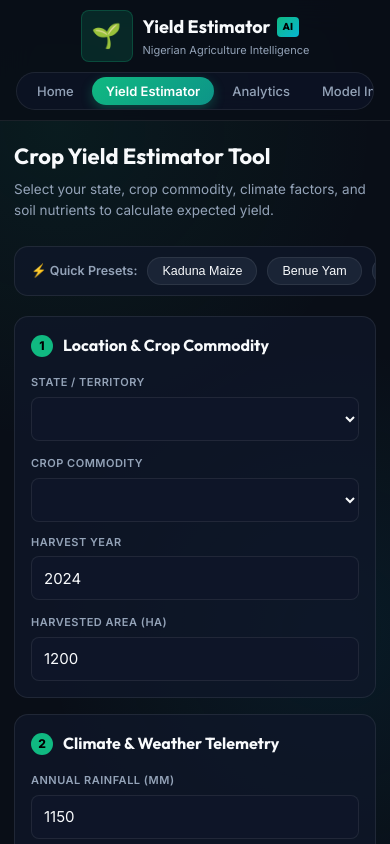
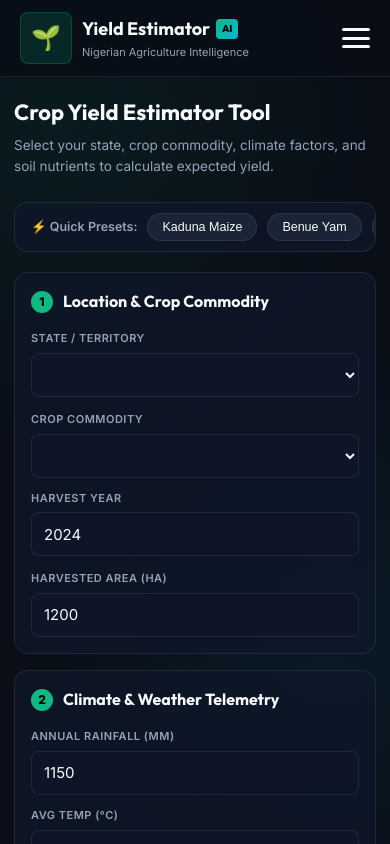
Before and after one commit to Aliyusaidubadamasi/3mtt-Final-Capstone-Project, a plain HTML site: page static/index.html in a window 390 px wide. Both pictures are taken after a click on the button "🚀 Launch Estimator Tool". Shown: the top 844 px of the page. Drawn offline with Linux system fonts and the light colour scheme; no server answers.

Commit message:
feat(ui): add mobile hamburger drawer navigation menu

```diff
--- a/static/index.html
+++ b/static/index.html
@@ -15,7 +15,7 @@
 </head>
 <body>
 
-    <!-- Sticky Glassmorphic Header -->
+    <!-- Sticky Glassmorphic Header with Responsive Hamburger Menu -->
     <header class="app-header">
         <div class="header-container">
             <div class="brand" onclick="switchPage('home')">
@@ -26,7 +26,15 @@
                 </div>
             </div>
 
-            <nav class="nav-links">
+            <!-- Hamburger Toggle Button for Mobile Screens -->
+            <button class="hamburger-toggle" id="hamburger-toggle" onclick="toggleMobileMenu()" aria-label="Toggle navigation menu">
+                <span class="hamburger-bar"></span>
+                <span class="hamburger-bar"></span>
+                <span class="hamburger-bar"></span>
+            </button>
+
+            <!-- Navigation Links (Desktop Pill Bar / Mobile Dropdown Drawer) -->
+            <nav class="nav-links" id="nav-links">
                 <button class="nav-btn active" data-target="home" onclick="switchPage('home')">Home</button>
                 <button class="nav-btn" data-target="estimator" onclick="switchPage('estimator')">Yield Estimator</button>
                 <button class="nav-btn" data-target="analytics" onclick="switchPage('analytics')">Analytics</button>
--- a/static/script.js
+++ b/static/script.js
@@ -86,7 +86,17 @@ document.addEventListener('DOMContentLoaded', () => {
     fetchAnalytics();
 });
 
-// Multi-Page Switcher
+// Mobile Hamburger Menu Toggle
+function toggleMobileMenu() {
+    const navLinks = document.getElementById('nav-links');
+    const hamburger = document.getElementById('hamburger-toggle');
+    if (navLinks && hamburger) {
+        navLinks.classList.toggle('mobile-open');
+        hamburger.classList.toggle('open');
+    }
+}
+
+// Multi-Page Switcher & Auto-close Mobile Menu
 function switchPage(pageId) {
     const sections = document.querySelectorAll('.page-section');
     const navBtns = document.querySelectorAll('.nav-btn');
@@ -107,6 +117,12 @@ function switchPage(pageId) {
         targetSection.classList.add('active');
         window.scrollTo({ top: 0, behavior: 'smooth' });
     }
+
+    // Auto-close mobile drawer menu on selection
+    const navLinks = document.getElementById('nav-links');
+    const hamburger = document.getElementById('hamburger-toggle');
+    if (navLinks) navLinks.classList.remove('mobile-open');
+    if (hamburger) hamburger.classList.remove('open');
 }
 
 // Fetch Dropdown Options from FastAPI
--- a/static/style.css
+++ b/static/style.css
@@ -1,6 +1,6 @@
 /* ==========================================================================
    Crop Yield Estimator — Modern Dark/Emerald Glassmorphism Design System
-   100% Responsive Multi-Device & Mobile-First Optimization
+   100% Responsive Multi-Device & Mobile Hamburger Drawer Navigation
    ========================================================================== */
 
 :root {
@@ -80,6 +80,7 @@ body {
     align-items: center;
     justify-content: space-between;
     gap: 16px;
+    position: relative;
 }
 
 .brand {
@@ -125,7 +126,45 @@ body {
     color: var(--text-muted);
 }
 
-/* Navigation Links (Scrollable on Mobile) */
+/* Hamburger Toggle Button (Desktop: Hidden, Mobile: Visible) */
+.hamburger-toggle {
+    display: none;
+    flex-direction: column;
+    justify-content: space-between;
+    width: 28px;
+    height: 20px;
+    background: transparent;
+    border: none;
+    cursor: pointer;
+    padding: 0;
+    z-index: 102;
+    touch-action: manipulation;
+}
+
+.hamburger-bar {
+    width: 100%;
+    height: 3px;
+    background-color: var(--text-main);
+    border-radius: 3px;
+    transition: all 0.3s ease;
+}
+
+/* Hamburger Active / Transform into X */
+.hamburger-toggle.open .hamburger-bar:nth-child(1) {
+    transform: translateY(8.5px) rotate(45deg);
+    background-color: var(--primary);
+}
+
+.hamburger-toggle.open .hamburger-bar:nth-child(2) {
+    opacity: 0;
+}
+
+.hamburger-toggle.open .hamburger-bar:nth-child(3) {
+    transform: translateY(-8.5px) rotate(-45deg);
+    background-color: var(--primary);
+}
+
+/* Navigation Links (Desktop Pill Bar) */
 .nav-links {
     display: flex;
     gap: 4px;
@@ -133,15 +172,6 @@ body {
     padding: 4px;
     border-radius: 30px;
     border: 1px solid var(--border-color);
-    overflow-x: auto;
-    white-space: nowrap;
-    -webkit-overflow-scrolling: touch;
-    scrollbar-width: none;
-    max-width: 100%;
-}
-
-.nav-links::-webkit-scrollbar {
-    display: none;
 }
 
 .nav-btn {
@@ -981,7 +1011,7 @@ body {
 
 
 /* ==========================================================================
-   Comprehensive Responsive Breakpoints (Tablets & Mobile Phones)
+   Responsive Breakpoints & Mobile Hamburger Drawer Menu
    ========================================================================== */
 
 /* Medium Devices (Tablets, Laptops <= 1024px) */
@@ -999,31 +1029,51 @@ body {
     }
 }
 
-/* Small Devices (Smartphones <= 768px) */
+/* Small Devices & Mobile (<= 768px): Mobile Hamburger Menu Drawer */
 @media (max-width: 768px) {
     .header-container {
-        padding: 10px 16px;
-        flex-direction: column;
-        align-items: stretch;
-        gap: 10px;
-    }
-
-    .brand {
-        justify-content: center;
+        padding: 12px 20px;
     }
 
     .header-status {
-        display: none; /* Hide status badge on mobile header to save vertical space */
+        display: none; /* Hide status pill on mobile header */
     }
 
+    /* Display Hamburger Toggle Button */
+    .hamburger-toggle {
+        display: flex;
+    }
+
+    /* Convert Nav Links into Glassmorphic Dropdown Drawer */
     .nav-links {
-        justify-content: flex-start;
-        padding: 4px 6px;
+        display: none;
+        position: absolute;
+        top: 100%;
+        left: 0;
+        width: 100%;
+        background: rgba(9, 14, 23, 0.96);
+        backdrop-filter: blur(20px);
+        -webkit-backdrop-filter: blur(20px);
+        border-bottom: 1px solid var(--border-color);
+        padding: 16px 20px;
+        flex-direction: column;
+        gap: 8px;
+        box-shadow: 0 16px 36px rgba(0, 0, 0, 0.6);
+        z-index: 99;
+        border-radius: 0 0 16px 16px;
+    }
+
+    .nav-links.mobile-open {
+        display: flex;
+        animation: slideDownMenu 0.3s cubic-bezier(0.16, 1, 0.3, 1) forwards;
     }
 
     .nav-btn {
-        font-size: 13px;
-        padding: 6px 14px;
+        width: 100%;
+        text-align: left;
+        padding: 12px 18px;
+        font-size: 15px;
+        border-radius: var(--radius-sm);
     }
 
     .main-container {
@@ -1071,3 +1121,15 @@ body {
         padding: 18px;
     }
 }
+
+/* Animations */
+@keyframes slideDownMenu {
+    from {
+        opacity: 0;
+        transform: translateY(-10px);
+    }
+    to {
+        opacity: 1;
+        transform: translateY(0);
+    }
+}
```
